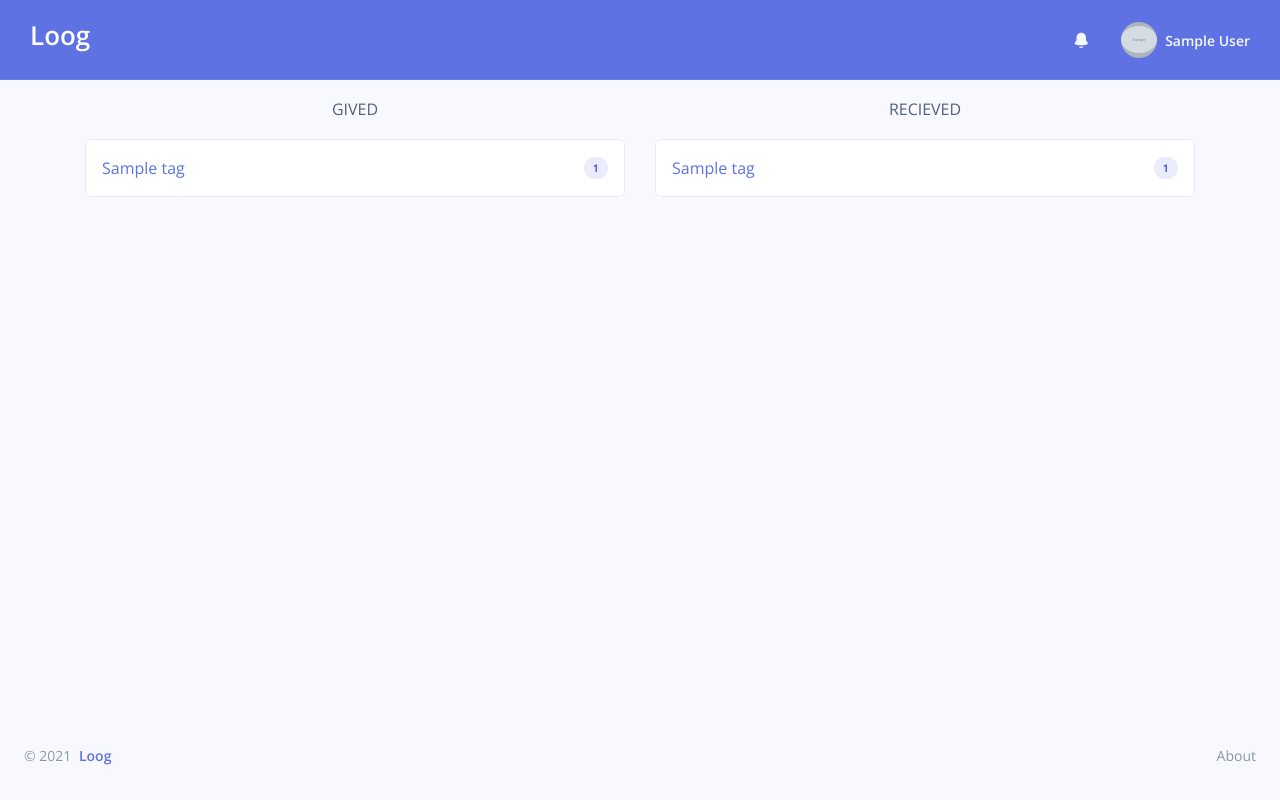
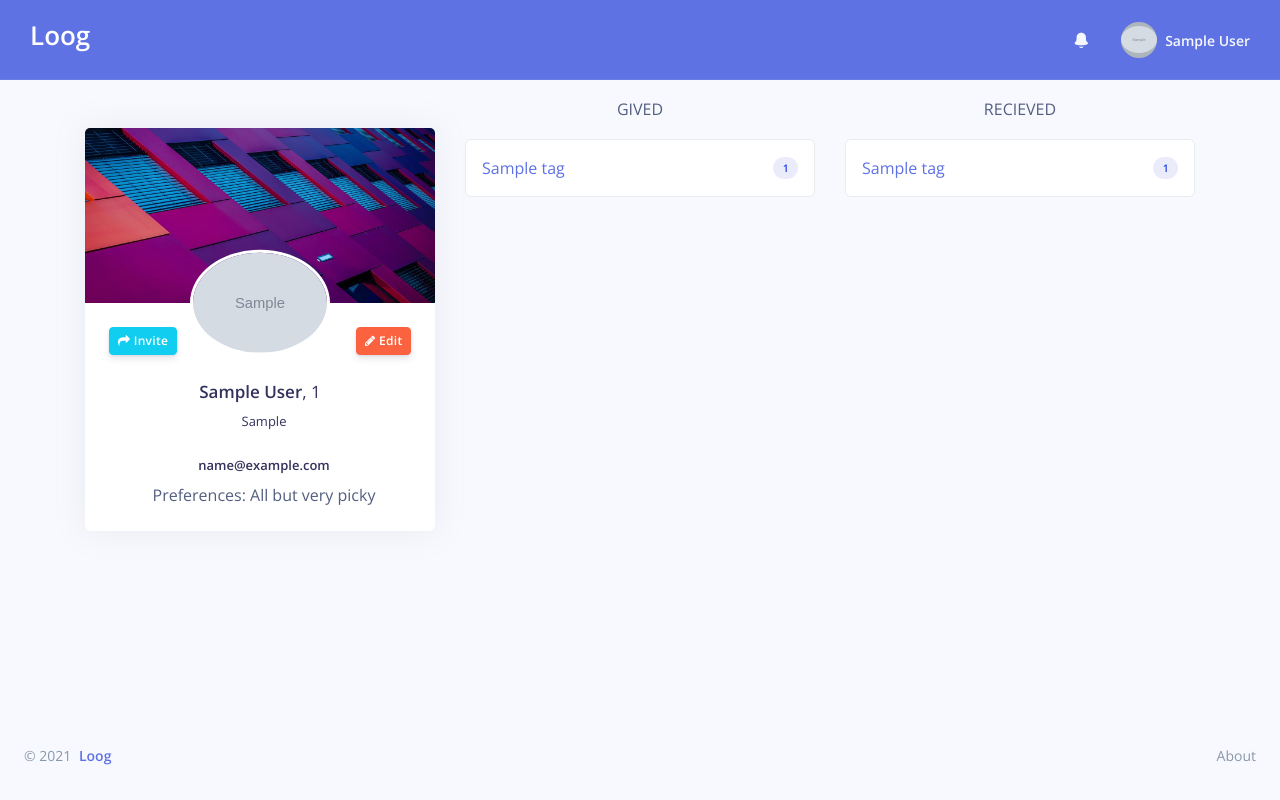
Before and after one commit to mehdiesadri/oldloog, a Django app: page /accounts/profile/ in a window 1280 px wide. Run offline with Django 3.2, Linux system fonts and the light colour scheme; a user stored in the database is signed in; tables that the repository leaves empty hold one stand-in row (values such as "Sample post"); grey boxes marked "Sample" are stand-in pictures; parts of the project's set-up code (start-up, migrations or seed data) failed here and were passed over; some libraries are stand-ins or nearby versions.

Commit message:
Updated profile.html

```diff
--- a/loog/accounts/models.py
+++ b/loog/accounts/models.py
@@ -1,4 +1,5 @@
 import logging
+from datetime import date
 
 from django.contrib.auth import get_user_model
 from django.db import models
@@ -48,9 +49,21 @@ class Profile(DateTimeModel):
             return True
         return False
 
+    @property
+    def age(self):
+        if self.is_completed:
+            today = date.today()
+            return today.year - self.birthdate.year - ((today.month, today.day) < (self.birthdate.month, self.birthdate.day))
+
     def get_avatar(self):
         if self.avatar:
             return self.avatar.url
+
+    def get_name_or_username(self):
+        return self.user.get_full_name() or self.user.username
+
+    def get_preferences(self):
+        return self.UserPreferences.choices[self.preferences][1]
 
 
 class InvitedUser(DateTimeModel):
--- a/loog/static/css/base.css
+++ b/loog/static/css/base.css
@@ -14,7 +14,7 @@ ul.messages li {
 }
 
 .list-group{
-    max-height: 75%;
+    max-height: 430px;
     margin-bottom: 10px;
     overflow-y:scroll;
     -webkit-overflow-scrolling: touch;
--- a/loog/templates/accounts/profile.html
+++ b/loog/templates/accounts/profile.html
@@ -1,9 +1,78 @@
 {% extends "base.html" %}
+
+{% load static %}
 
 {% block content %}
 
 
     <div class="container">
+        <div class="row">
+            <!-- Profile Card -->
+            <div class="col-xl-4 mt-5">
+                <div class="card card-profile">
+                    <img src="{% static 'img/theme/img-1-1000x600.jpg' %}" alt="Image placeholder" class="card-img-top">
+                    <div class="row justify-content-center">
+                        <div class="col-lg-3 order-lg-2">
+                            <div class="card-profile-image">
+                                <a href="{% url 'accounts:profile' %}">
+                                    <img src="{{ profile.get_avatar }}" alt="profile-photo" class="rounded-circle">
+                                </a>
+                            </div>
+                        </div>
+                    </div>
+                    <div class="card-header text-center border-0 pt-8 pt-md-4 pb-0 pb-md-4">
+                        <div class="d-flex justify-content-between">
+                            <a href="{% url 'accounts:invite' %}" class="btn btn-sm btn-info  mr-4 ">
+                                <span class="fa fa-mail-forward"></span>
+                                Invite
+                            </a>
+                            <a href="{% url 'accounts:profile_update' %}" class="btn btn-sm btn-warning float-right">
+                                <span class="fa fa-pencil"></span>
+                                Edit
+                            </a>
+                        </div>
+                    </div>
+                    <div class="card-body pt-0">
+                        {% comment %}
+                        <div class="row">
+                            <div class="col">
+                                <div class="card-profile-stats d-flex justify-content-center">
+                                    <div>
+                                        <span class="heading">22</span>
+                                        <span class="description">Friends</span>
+                                    </div>
+                                    <div>
+                                        <span class="heading">10</span>
+                                        <span class="description">Photos</span>
+                                    </div>
+                                    <div>
+                                        <span class="heading">89</span>
+                                        <span class="description">Comments</span>
+                                    </div>
+                                </div>
+                            </div>
+                        </div>
+                        {% endcomment %}
+                        <div class="text-center">
+                            <h5 class="h3">
+                                {{ profile.get_name_or_username }}<span
+                                    class="font-weight-light">, {{ profile.age }}</span>
+                            </h5>
+                            <div class="h5 font-weight-300">
+                                <i class="ni location_pin mr-2"></i>{{ profile.location }}
+                            </div>
+                            <div class="h5 mt-4">
+                                <i class="ni business_briefcase-24 mr-2"></i>{{ profile.user.email }}
+                            </div>
+                            <div>
+                                <i class="ni education_hat mr-2"></i>Preferences: {{ profile.get_preferences }}
+                            </div>
+                        </div>
+                    </div>
+                </div>
+            </div>
+            <!-- Tags -->
+            <div class="col-xl-8 ">
                 <div class="row">
                     {% for key, value in tags.items %}
                     <div class="col-sm">
@@ -28,6 +97,8 @@
                 {% endfor %}
                 </div>
             </div>
+        </div>
+    </div>
 
 
 
```
Lines whose indentation alone changed are shown as unchanged.
